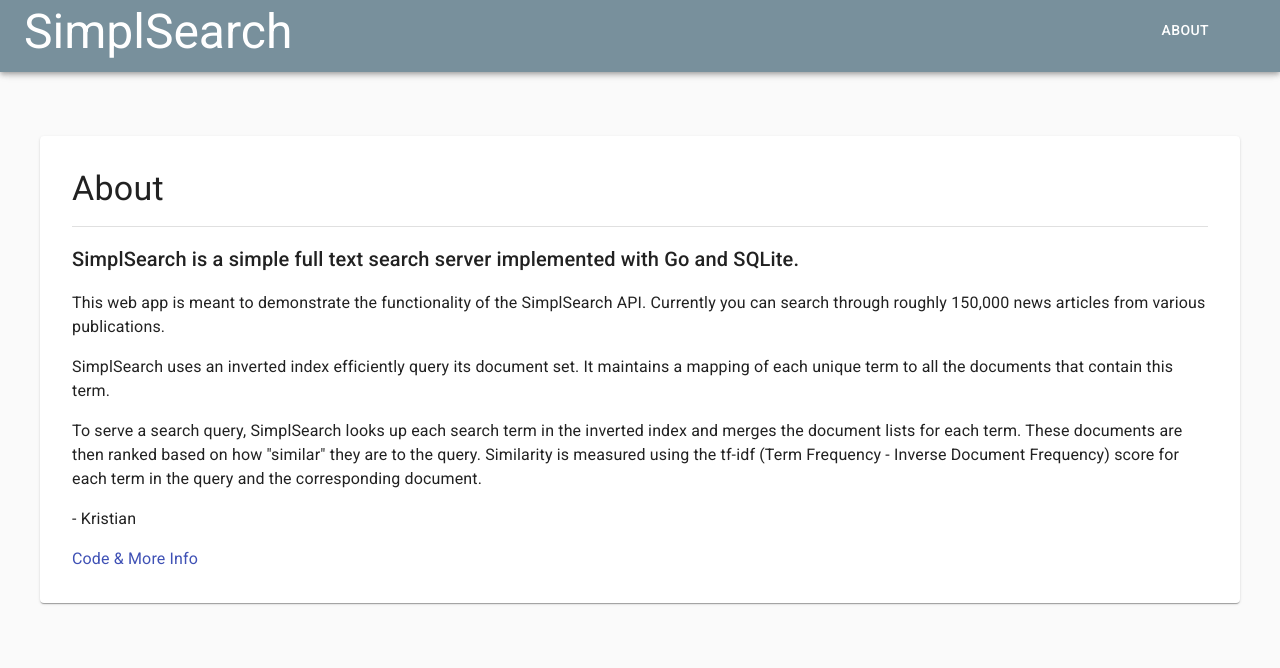
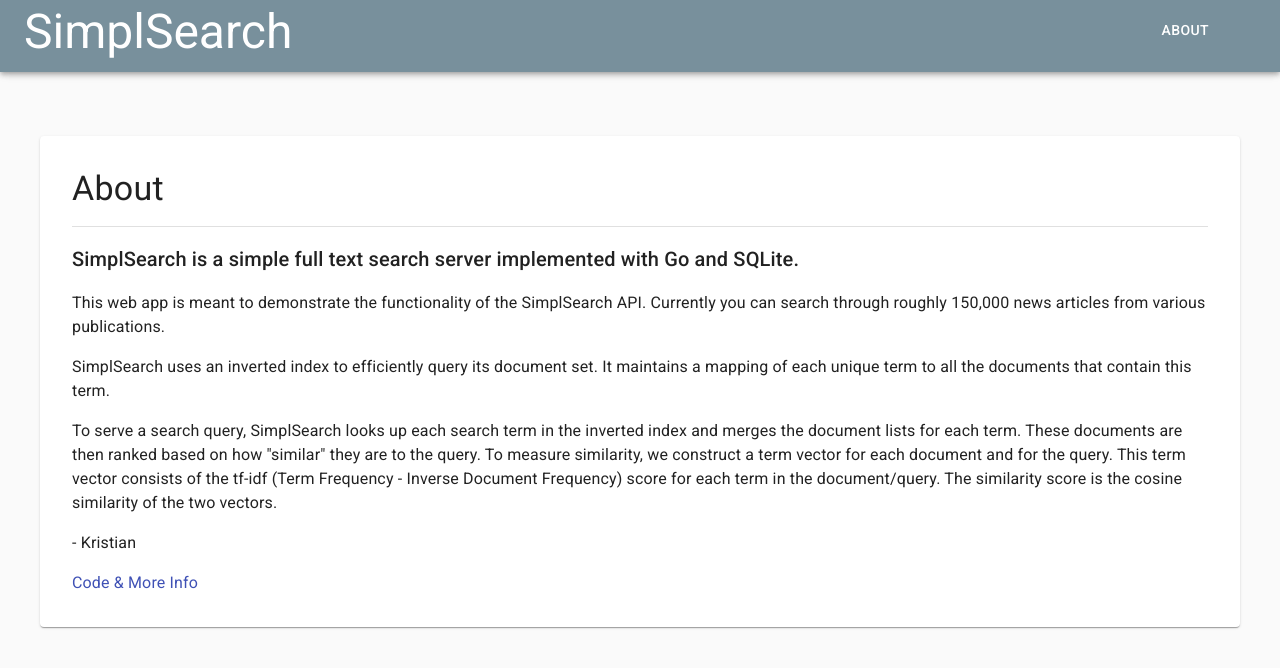
Before and after one commit to kristiancharb/SimplSearch-Frontend, a Next.js app: page /about in a window 1280 px wide. Shown: the top 668 px of the page. Built offline with nearby package versions, Linux system fonts and the light colour scheme.

Commit message:
Fix about page. Fix empty search result previews

```diff
--- a/components/Result.js
+++ b/components/Result.js
@@ -34,6 +34,11 @@
     const docWords = props.contents.split(' ');
     const indices = getQueryTermIndices(docWords, queryWords);
     const ranges = getTermPreviewRanges(docWords, indices);
+
+    if (Array.isArray(ranges) && ranges.length === 0) {
+      const preview = props.contents.length > 200 ? props.contents.substring(0, 200) : props.contents;
+      return <Typography className={classes.section} variant='body1'> {preview}... </Typography>;
+    }
     return renderTermPreviews(docWords, queryWords, ranges);
   };
 
--- a/pages/about.js
+++ b/pages/about.js
@@ -31,15 +31,15 @@
           publications.
         </Typography>
         <Typography variant='body1' className={classes.section}>
-          SimplSearch uses an inverted index efficiently query its document set. It maintains
+          SimplSearch uses an inverted index to efficiently query its document set. It maintains
           a mapping of each unique term to all the documents that contain this term.
         </Typography>
         <Typography variant='body1' className={classes.section}>
           To serve a search query, SimplSearch looks up each search term in the inverted index and merges
           the document lists for each term. These documents are then ranked based on how
-          "similar" they are to the query. Similarity is measured using the tf-idf
-          (Term Frequency - Inverse Document Frequency) score for each term in the query and the
-          corresponding document.
+          "similar" they are to the query. To measure similarity, we construct a term vector for each document
+          and for the query. This term vector consists of the tf-idf (Term Frequency - Inverse Document Frequency)
+          score for each term in the document/query. The similarity score is the cosine similarity of the two vectors.
         </Typography>
         <Typography variant='body1' className={classes.section}>
           - Kristian
```
